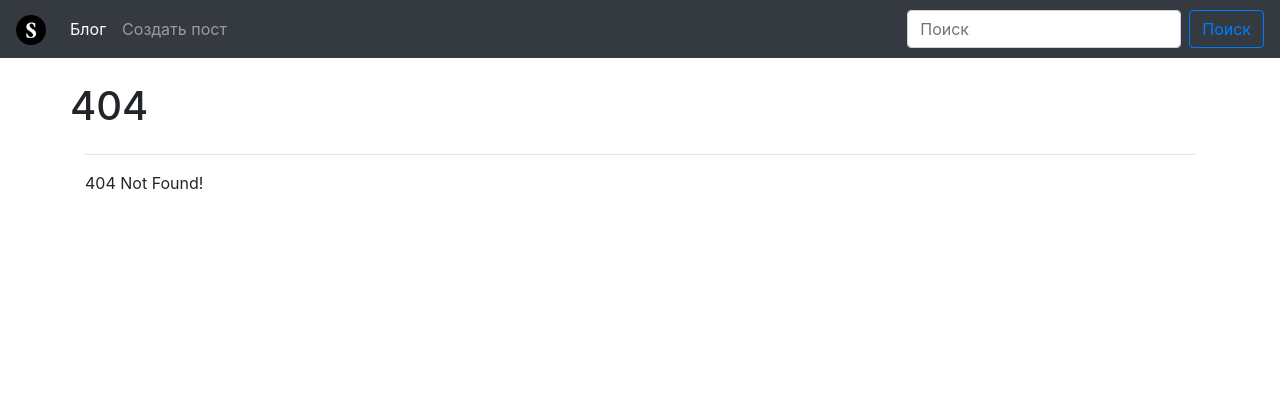
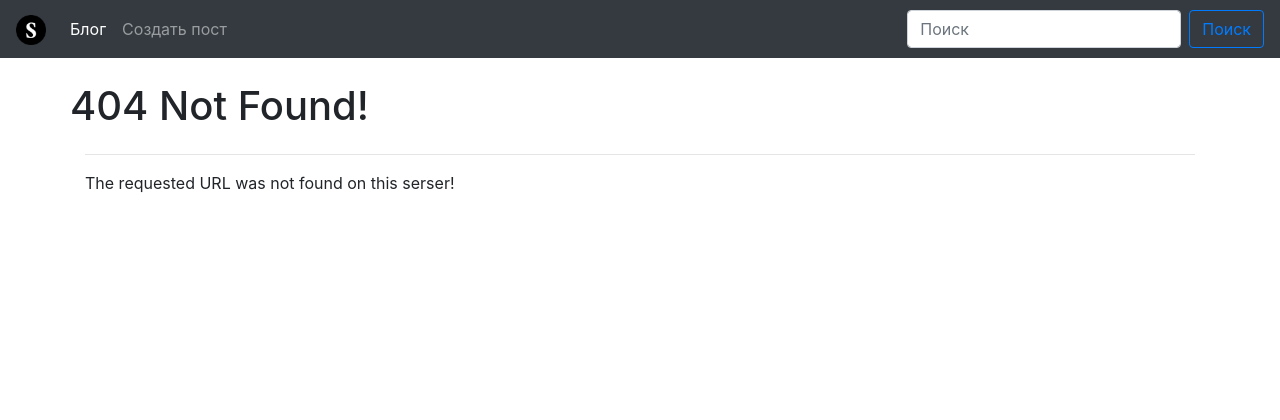
Before and after one commit to 4heck/SimpleBlog, a Python web app: template app/templates/404.html in a window 1280 px wide. Shown: the top 420 px of the page. Run offline with Jinja, Linux system fonts and the light colour scheme; the template is opened without the code that fills it, so the values that code supplies are empty; some libraries are stand-ins or nearby versions.

Commit message:
modyfied 404

```diff
--- a/app/templates/404.html
+++ b/app/templates/404.html
@@ -5,9 +5,9 @@
 {% endblock %}
 
 {% block content_title %}
-404
+404 Not Found!
 {% endblock %}
 
 {% block content %}
-404 Not Found!
+The requested URL was not found on this serser!
 {% endblock %}
```
